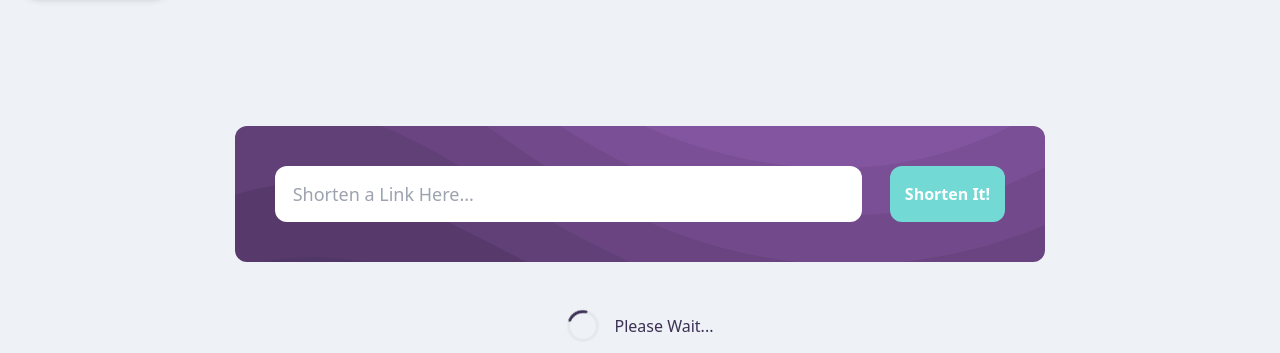
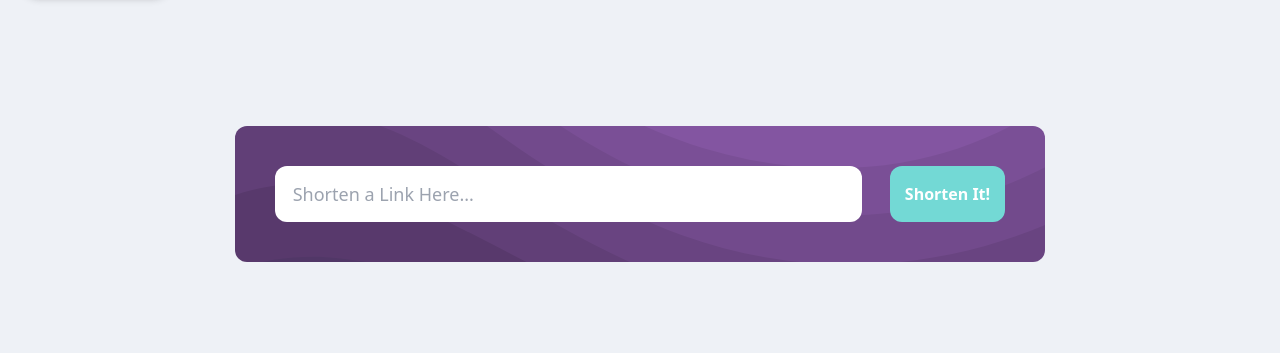
Before and after one commit to ahmedmohmd/shortly, a React (Create React App) app: page / in a window 1280 px wide. Shown: the part 599-952 px from the top of the page. Built offline with nearby package versions, Linux system fonts and the light colour scheme.

Commit message:
edit loading component

```diff
--- a/src/components/UrlINput.jsx
+++ b/src/components/UrlINput.jsx
@@ -94,7 +94,7 @@ function UrlInput() {
           </div>
         </div>
       ) : null}
-      {!loading ? (
+      {loading ? (
         <div className="flex items-center justify-center gap-2 pt-7">
           <svg
             role="status"
```
